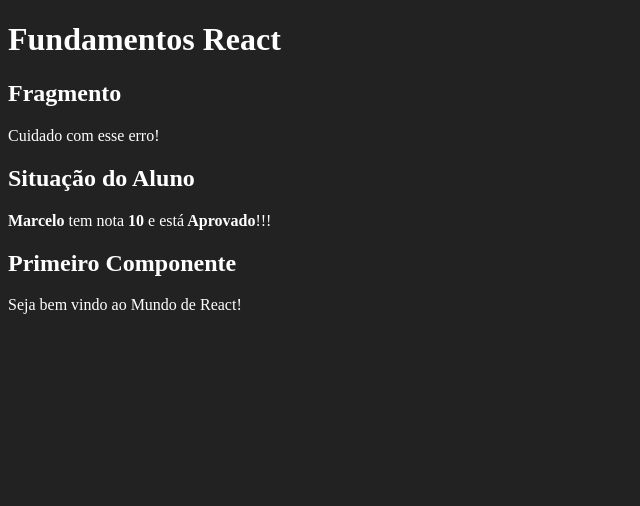
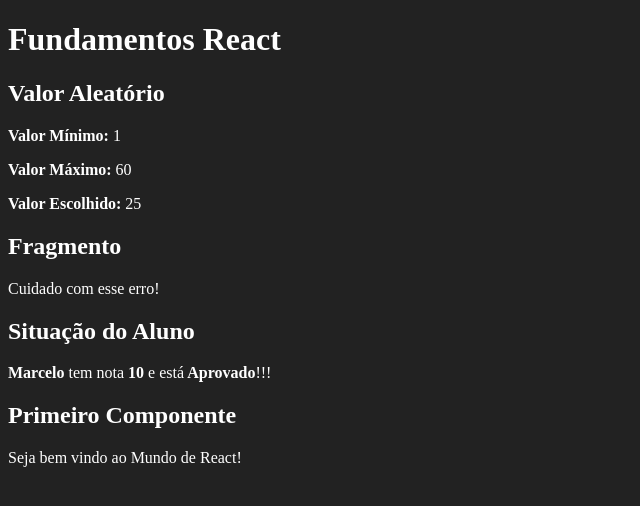
Before and after one commit to marcelo-rafael/fundamentos-react.js, a React (Create React App) app: page / in a window 1280 px wide. Shown: the top 506 px of the page, without its empty margins (0-640 px from the left). Built offline with nearby package versions, Linux system fonts and the light colour scheme.

Commit message:
desafio número aleatório

```diff
--- a/src/App.jsx
+++ b/src/App.jsx
@@ -3,10 +3,12 @@
 import Primeiro from "./components/basicos/Primeiro";
 import ComParametro from "./components/basicos/ComParametro";
 import Fragmento from "./components/basicos/Fragmento";
+import Aleatorio from './components/basicos/Aleatorio'
 
 export default () => (
   <div id="app">
     <h1>Fundamentos React</h1>
+    <Aleatorio min={1} max={60} />
     <Fragmento />
     <ComParametro titulo="Situação do Aluno" aluno="Marcelo" nota={10.0} />
     <Primeiro></Primeiro>
--- /dev/null
+++ b/src/components/basicos/Aleatorio.jsx
@@ -0,0 +1,23 @@
+import React from "react";
+
+export default (props) => {
+  const { min, max } = props;
+  const aleatorio = parseInt(Math.random() * (max - min)) + min;
+  return (
+    <div>
+      <h2>Valor Aleatório</h2>
+      <p>
+        <strong>Valor Mínimo: </strong>
+        {min}
+      </p>
+      <p>
+        <strong>Valor Máximo: </strong>
+        {max}
+      </p>
+      <p>
+        <strong>Valor Escolhido: </strong>
+        {aleatorio}
+      </p>
+    </div>
+  );
+};
```
